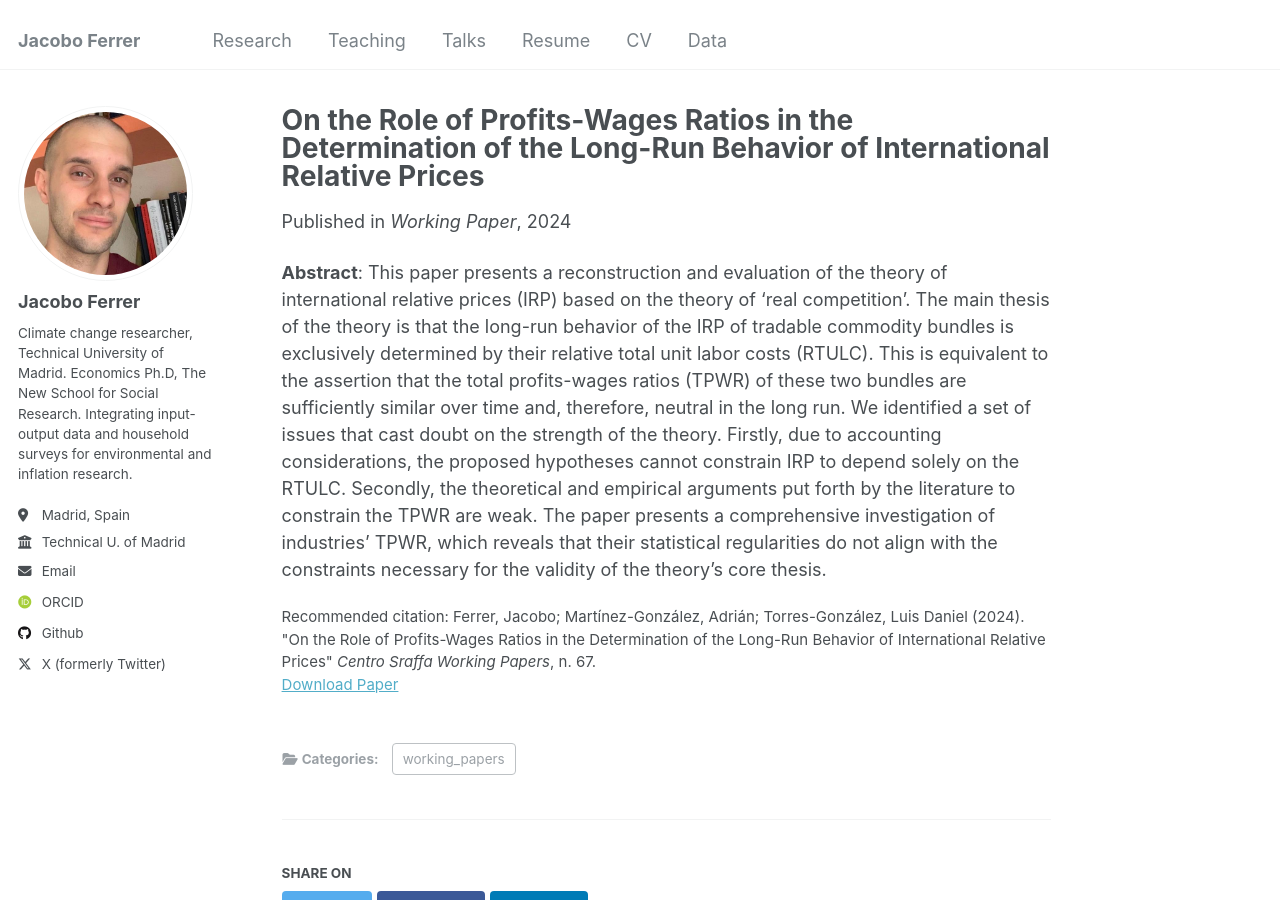
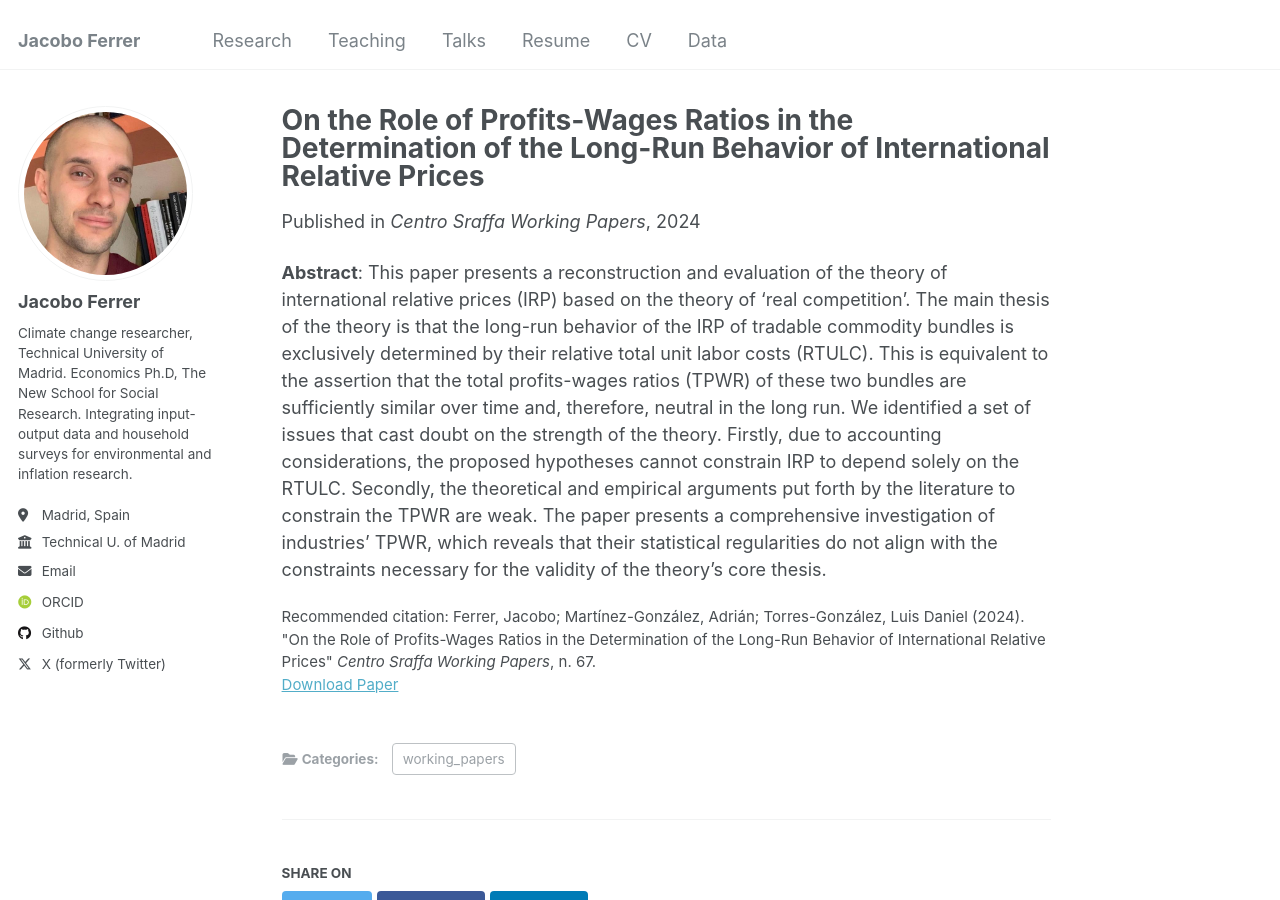
Before and after one commit to jferrherz/jferrherz.github.io, a Jekyll site: the page built from _publications/2024_wpaper_b.md, in a window 1280 px wide and 900 px high. Built offline with Jekyll 4.4.1, drawn with Linux system fonts in a browser that asks for light colours; some web fonts are replaced.

Commit message:
Update 2024_wpaper_b.md

```diff
--- a/_publications/2024_wpaper_b.md
+++ b/_publications/2024_wpaper_b.md
@@ -5,7 +5,7 @@ category: working_papers
 permalink: /publications/2023_wpaper_b
 excerpt: 'This paper presents a reconstruction and evaluation of the theory of international relative prices (IRP) based on the theory of ‘real competition’.'
 date: 2024-03-05
-venue: 'Working Paper'
+venue: 'Centro Sraffa Working Papers'
 #slidesurl: 'http://jferrherz.github.io/files/2024_slides_paper_a.pdf'
 paperurl: 'http://jferrherz.github.io/files/2024_wpaper_b.pdf'
 citation: 'Ferrer, Jacobo; Martínez-González, Adrián; Torres-González, Luis Daniel (2024). &quot;On the Role of Profits-Wages Ratios in the Determination of the Long-Run Behavior of International Relative Prices&quot; <i>Centro Sraffa Working Papers</i>, n. 67.'
```
